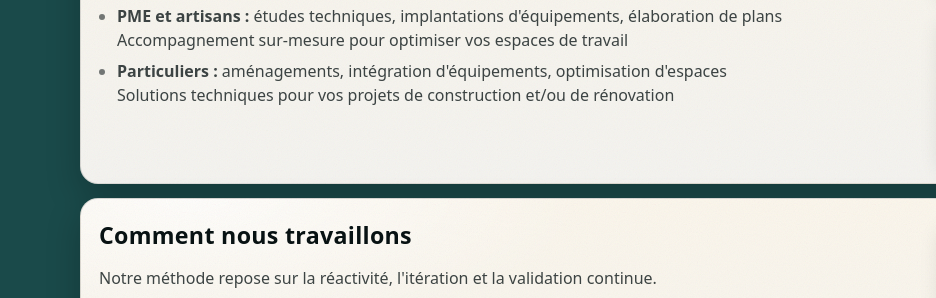
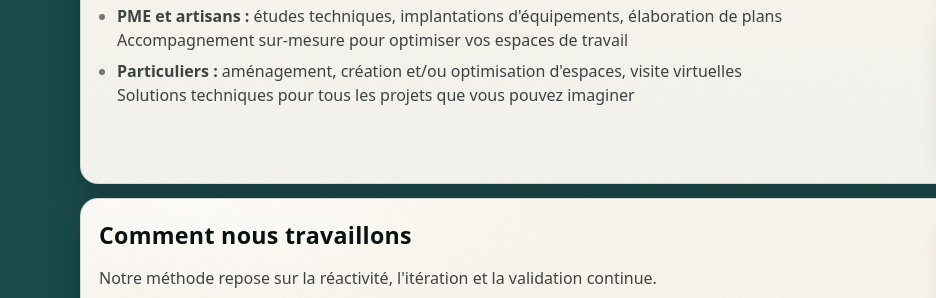
Before and after one commit to RomainSakalowski/Clain-Implantation, a website: page presentation.html in a window 1280 px wide. Shown: the part 1544-1842 px from the top of the page, 0-936 px from the left. Drawn offline with Linux system fonts and the light colour scheme; grey boxes are pictures that could not be loaded.

Commit message:
Add files via upload

```diff
--- a/presentation.html
+++ b/presentation.html
@@ -144,8 +144,8 @@
                   Implantation de lignes de production, réaménagement d'ateliers, études d'investissement</li>
                 <li><strong>PME et artisans :</strong> études techniques, implantations d'équipements, élaboration de plans<br>
                   Accompagnement sur-mesure pour optimiser vos espaces de travail</li>
-                <li><strong>Particuliers :</strong> aménagements, intégration d'équipements, optimisation d'espaces<br>
-                  Solutions techniques pour vos projets de construction et/ou de rénovation</li>
+                <li><strong>Particuliers :</strong> aménagement, création et/ou optimisation d'espaces, visite virtuelles<br>
+                  Solutions techniques pour tous les projets que vous pouvez imaginer </li>
               </ul>
             </div>
 
```
